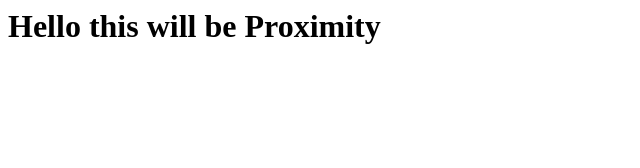
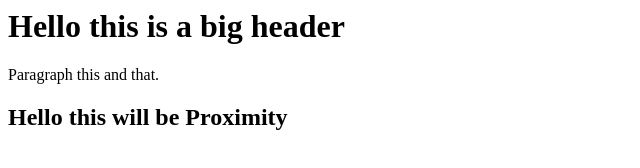
Before and after one commit to Openclutch/Proximity, a plain HTML site: page index.html in a window 1280 px wide. Shown: the whole page, without its empty margins (0-640 px from the left). Drawn offline with Linux system fonts and the light colour scheme.

Commit message:
Did some changes

```diff
--- a/index.html
+++ b/index.html
@@ -1,5 +1,7 @@
 <html>
-<body>
-<h1>Hello this will be Proximity</h1>
-</body>
+	<body>
+		<h1>Hello this is a big header</h1>
+		<p>Paragraph this and that.</p>
+		<h2>Hello this will be Proximity</h2>
+	</body>
 </html>
```
